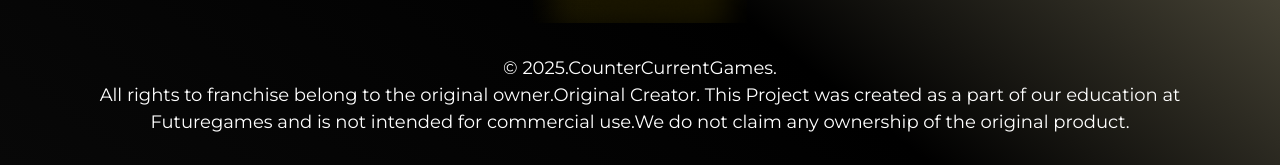
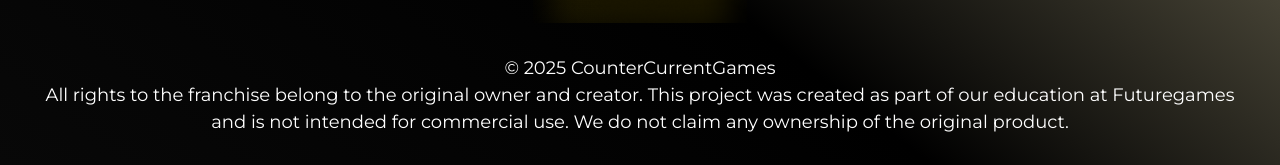
Before and after one commit to jasminedns/neila, a Next.js app: page / in a window 1280 px wide. Shown: the part 3020-3185 px from the top of the page. Built offline with nearby package versions, Linux system fonts and the light colour scheme.

Commit message:
Fix footer grammar and punctuation

```diff
--- a/src/components/Footer/index.tsx
+++ b/src/components/Footer/index.tsx
@@ -5,11 +5,8 @@
       <footer className="bg-[linear-gradient(38deg,_rgba(8,8,8,1)_0%,_rgba(0,0,0,1)_51%,_rgba(87,83,66,1)_90%,_rgba(145,122,71,1)_97%)]">
         <Out_Now_Div />
         <div className="font-montserrat text-white text-[12px] md:text-[16px] lg:text-[18px] mt-0 pt-0  p-4 md:p-8 mx-1 md:mx-3 text-justify">
-            <p className="text-center">&copy; 2025.CounterCurrentGames.</p>
-              <p className="text-center">All rights to franchise belong to the original owner.Original Creator.
-                  This Project was created as a part of our education at Futuregames and is not
-                  intended for commercial use.We do not claim any ownership
-                  of the original product.
+            <p className="text-center">&copy; 2025 CounterCurrentGames </p>
+              <p className="text-center">All rights to the franchise belong to the original owner and creator. This project was created as part of our education at Futuregames and is not intended for commercial use. We do not claim any ownership of the original product.
               </p>
         </div>
 
```
